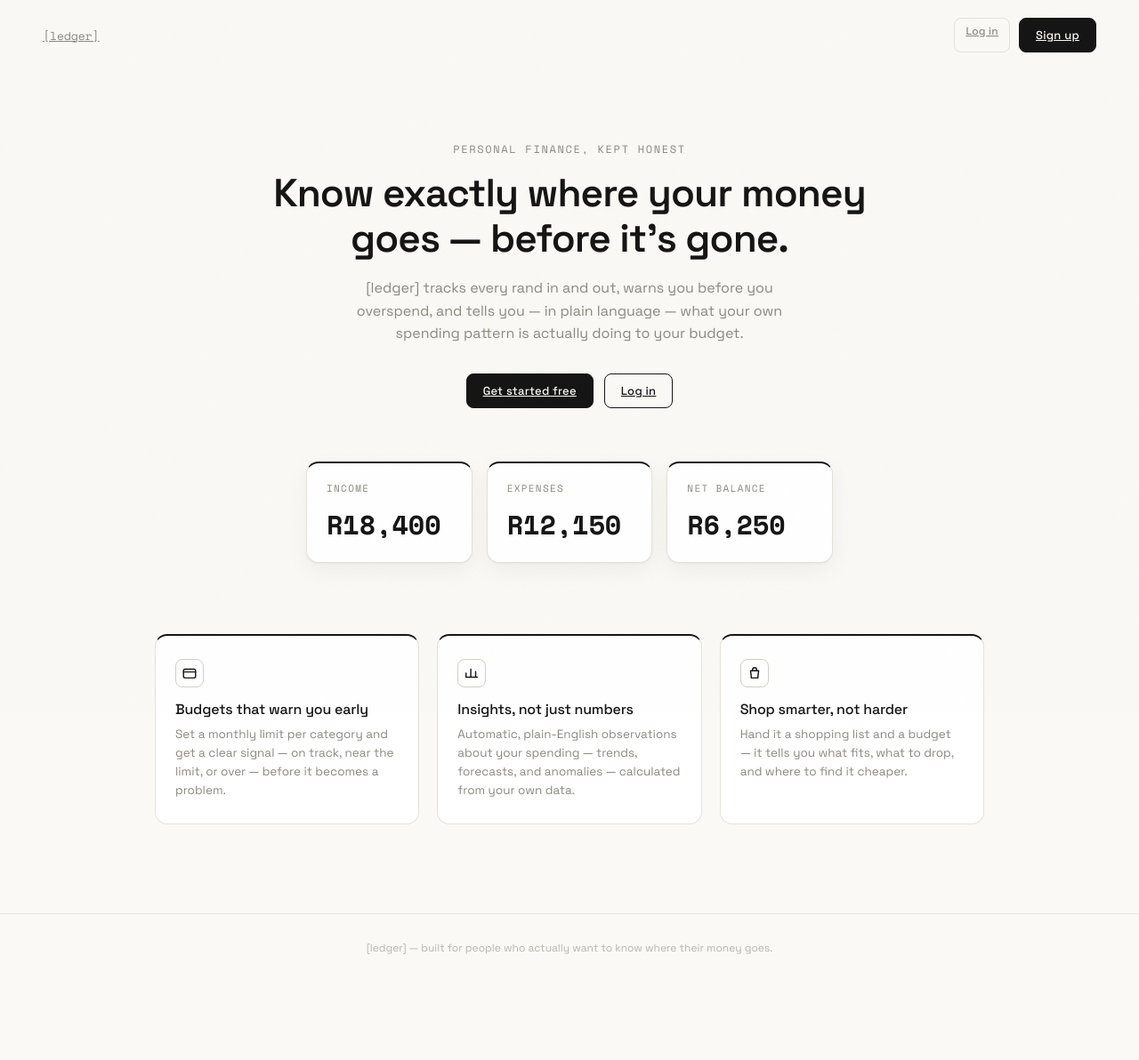
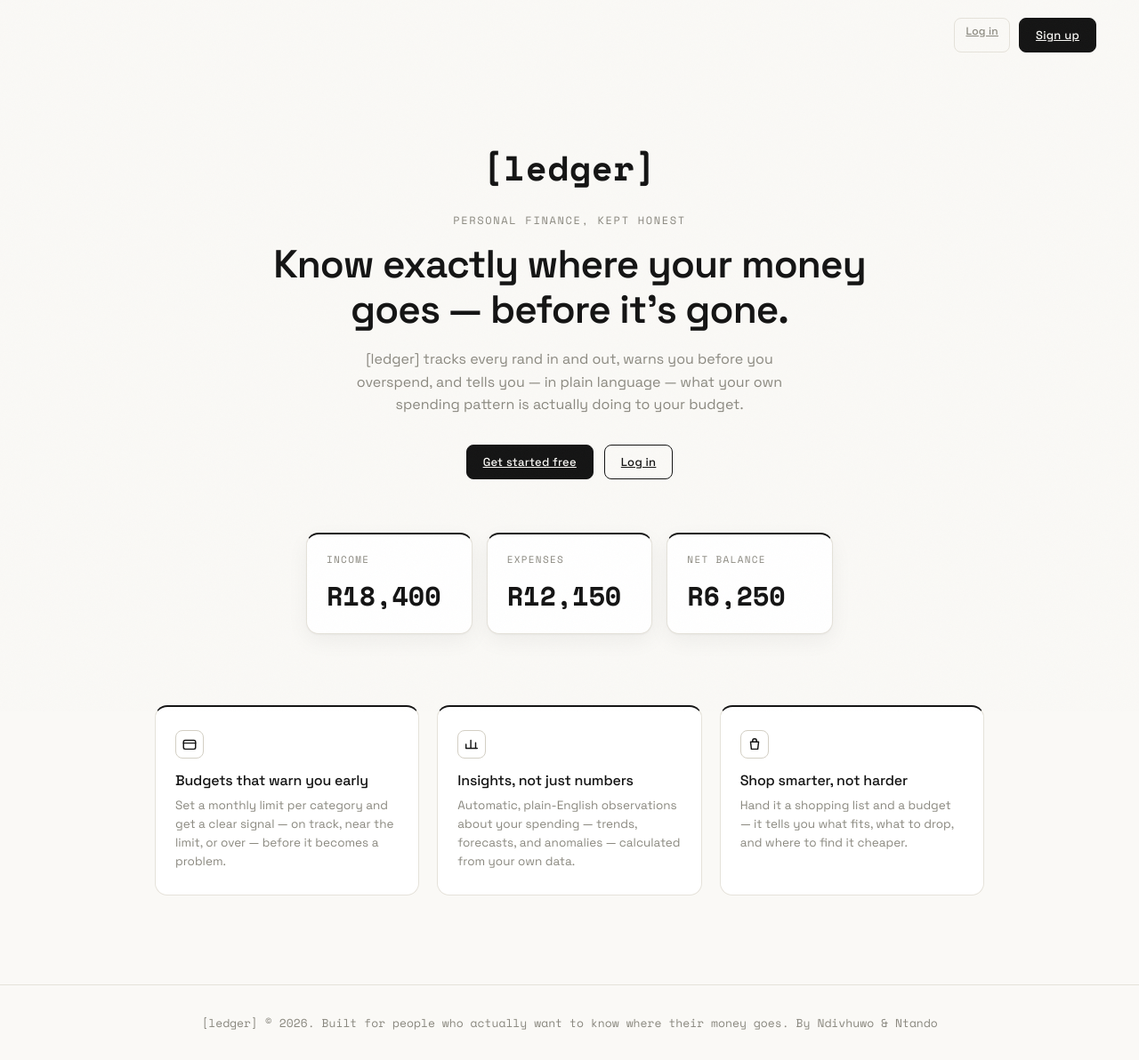
Before and after one commit to nt883/smart-budgeting-app, a React (Vite) app in the folder budgeting-app-frontend/: page / in a window 1280 px wide. Shown: the whole page at 89% size. Before the commit the page ends 1104 px from the top, so only its background shows below. Built offline with nearby package versions, Linux system fonts and the light colour scheme; no server answers.

Commit message:
Added a footer and changed name position & font.

```diff
--- a/budgeting-app-frontend/src/components/Navbar.jsx
+++ b/budgeting-app-frontend/src/components/Navbar.jsx
@@ -70,7 +70,7 @@ function Navbar() {
   return (
     <nav className="topbar">
       <span className="topbar-brand">
-  <span className="topbar-brand-mark">▪</span> Ledger
+  <span className="topbar-brand-mark">▪[ledger]</span>
 </span>
 
       <div className="topbar-nav">
--- a/budgeting-app-frontend/src/index.css
+++ b/budgeting-app-frontend/src/index.css
@@ -236,7 +236,7 @@ input::placeholder { color: var(--ash-dim); }
   color: var(--cursor);
   letter-spacing: -0.02em;
 }
-.topbar-brand { font-family:'Space Mono', monospace; font-size: 14px; color: var(--cursor); }
+.topbar-brand { font-family:'Space Mono', monospace; font-size: 22px; font-weight: 700; letter-spacing: 0.02em; color: var(--cursor); white-space:nowrap; }
 .topbar-nav { display: flex; align-items: center; gap: 4px; }
 .topbar-link {
   display: flex; align-items: center; gap: 6px;
@@ -276,3 +276,23 @@ input::placeholder { color: var(--ash-dim); }
 
 .spinner { width:14px; height:14px; border:2px solid var(--line-strong); border-top-color: var(--ink); border-radius:50%; display:inline-block; animation: spin 0.6s linear infinite; vertical-align: middle; }
 @keyframes spin { to { transform: rotate(360deg); } }
+
+.landing-brand-hero {
+  font-family: 'Space Mono', monospace;
+  font-size: 39px;
+  font-weight: 700;
+  letter-spacing: 0.02em;
+  color: var(--ink);
+  text-align: center;
+  margin-bottom: 22px;
+  display: block;
+}
+
+.landing-footer-full {
+  text-align: center;
+  padding: 32px 24px;
+  border-top: 1px solid var(--line);
+  font-size: 13px;
+  color: var(--ash);
+  font-family: 'Space Mono', monospace;
+}
--- a/budgeting-app-frontend/src/pages/LandingPage.jsx
+++ b/budgeting-app-frontend/src/pages/LandingPage.jsx
@@ -10,7 +10,7 @@ function Landing() {
   return (
     <div className="landing">
       <nav className="landing-nav">
-        <Link to="/" className="brand-mark" style={{ marginBottom: 0 }}>[ledger]</Link>
+        <span />
         <div className="landing-nav-links">
           <Link to="/login" className="btn btn-quiet">Log in</Link>
           <Link to="/signup" className="btn btn-primary">Sign up</Link>
@@ -18,6 +18,7 @@ function Landing() {
       </nav>
 
       <div className="landing-hero">
+        <span className="landing-brand-hero">[ledger]</span>
         <p className="landing-eyebrow">Personal finance, kept honest</p>
         <h1 className="landing-headline">Know exactly where your money goes — before it's gone.</h1>
         <p className="landing-sub">
@@ -65,7 +66,10 @@ function Landing() {
         </div>
       </div>
 
-      <footer className="landing-footer">[ledger] — built for people who actually want to know where their money goes.</footer>
+      <footer className="landing-footer-full">
+        <p className="landing-footer-copy">[ledger] © {new Date().getFullYear()}. Built for people who actually want to know where their money goes.
+          By Ndivhuwo & Ntando</p>
+      </footer>
     </div>
   );
 }
```
